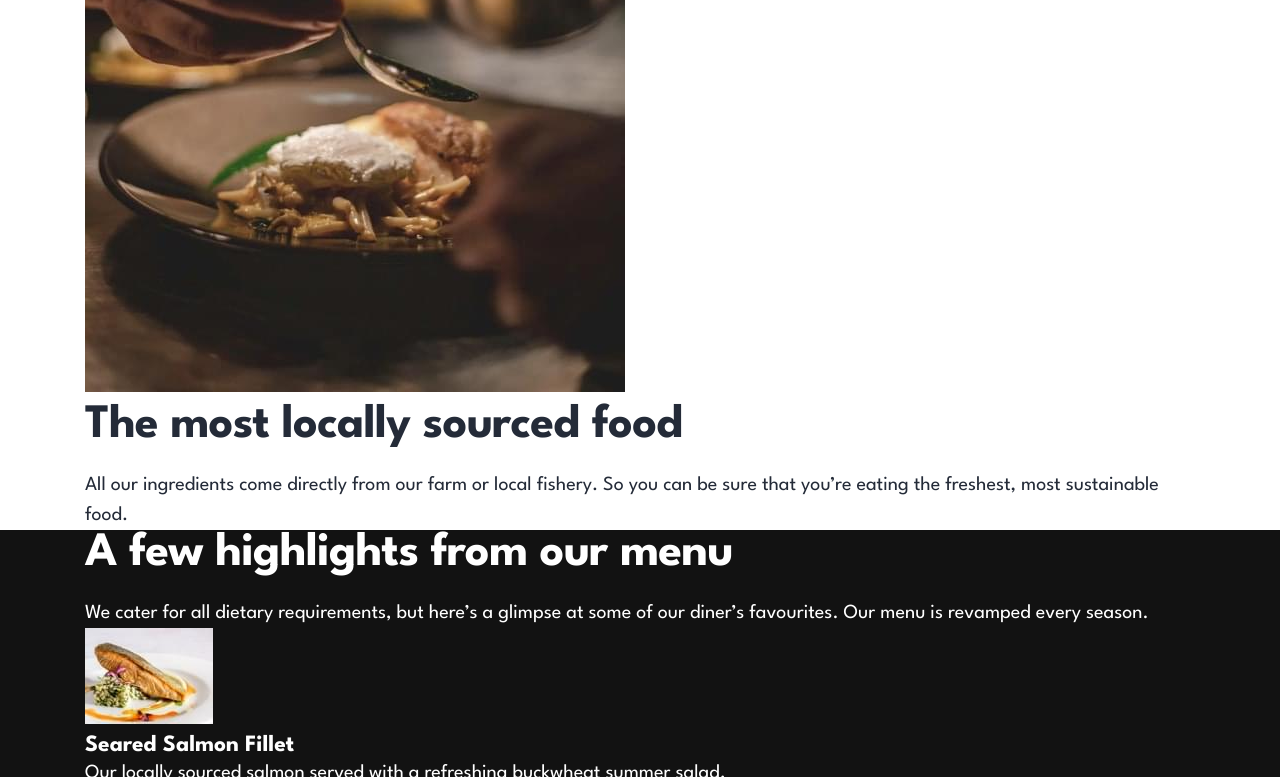
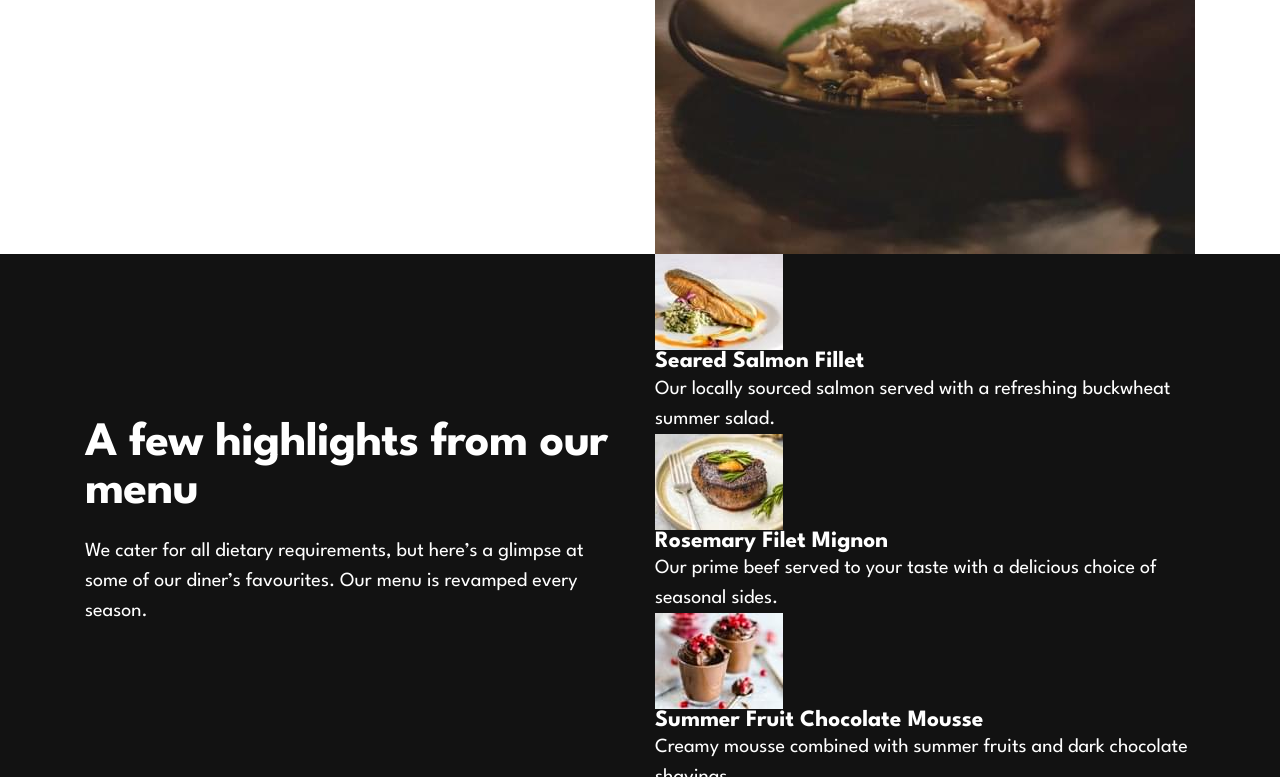
Before and after one commit to karolbanat/dine-restaurant-website, a website: page index.html in a window 1280 px wide. Shown: the part 2023-2800 px from the top of the page. Drawn offline with Linux system fonts and the light colour scheme.

Commit message:
Even columns flex

```diff
--- a/index.html
+++ b/index.html
@@ -46,9 +46,9 @@
     <main>
         <!-- Enjoyable place section -->
         <section aria-labelledby="enjoyable-place-heading"
-                 class="text-neutral-600">
+                 class="text-center-md-max text-neutral-600">
             <div class="container">
-                <div class="double-columns-flex">
+                <div class="even-columns-flex">
                     <picture>
                         <source media="(min-width: 992px)"
                                 srcset="./dist/assets/images/homepage/enjoyable-place-desktop.jpg 1x, ./dist/assets/images/homepage/enjoyable-place-desktop@2x.jpg 2x">
@@ -71,9 +71,9 @@
 
         <!-- Locally sourced food section -->
         <section aria-labelledby="locally-sourced-heading"
-                 class="text-neutral-600">
+                 class="text-center-md-max text-neutral-600">
             <div class="container">
-                <div class="double-columns-flex">
+                <div class="even-columns-flex even-columns-flex--reversed">
                     <picture>
                         <source media="(min-width: 992px)"
                                 srcset="./dist/assets/images/homepage/locally-sourced-desktop.jpg 1x, ./dist/assets/images/homepage/locally-sourced-desktop@2x.jpg 2x">
@@ -98,7 +98,7 @@
         <section aria-labelledby="menu-highlights-heading"
                  class="bg-neutral-800 text-neutral-100">
             <div class="container">
-                <div class="double-columns-flex">
+                <div class="even-columns-flex">
                     <header class="flow">
                         <h2 id="menu-highlights-heading"
                             class="section-heading | heading-decoration">A few highlights from our menu</h2>
--- a/src/sass/base/_base.scss
+++ b/src/sass/base/_base.scss
@@ -11,6 +11,10 @@ h3 {
 	line-height: 1;
 }
 
+a > img {
+	display: inline-block;
+}
+
 address {
 	font-style: normal;
 }
--- a/src/sass/base/_reset.scss
+++ b/src/sass/base/_reset.scss
@@ -41,7 +41,7 @@ a:not([class]) {
 img,
 picture {
 	max-width: 100%;
-	display: inline-block;
+	display: block;
 }
 
 /* Inherit fonts for inputs and buttons */
--- a/src/sass/layout/_flex.scss
+++ b/src/sass/layout/_flex.scss
@@ -1,4 +1,24 @@
 @use '../abstracts/mixins';
+
+.even-columns-flex {
+	display: flex;
+	flex-direction: column;
+	align-items: center;
+	gap: 4.8rem;
+
+	& > * {
+		flex: 1;
+	}
+
+	@include mixins.media-query(large) {
+		flex-direction: row;
+		gap: 3rem;
+
+		&--reversed {
+			flex-direction: row-reverse;
+		}
+	}
+}
 
 .cta-flex {
 	display: flex;
```
Also changed, not shown: dist/css/main.min.css.
